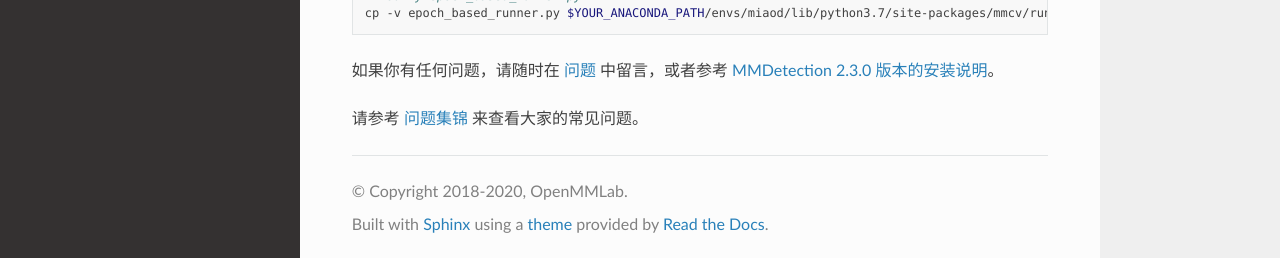
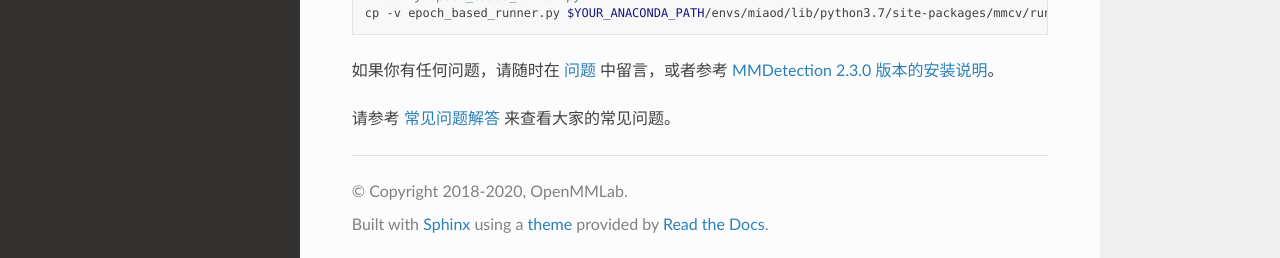
Before and after one commit to yuantn/MI-AOD, a Sphinx documentation site: the page built from docs/installation_cn.md, in a window 1280 px wide and 900 px high, scrolled down 2647 px. Shown: the part 639-897 px from the top of the window. Built offline with Sphinx 7.4.7 and the Read the Docs theme 2.0.0, drawn with Linux system fonts in a browser that asks for light colours.

Commit message:
Update installation_cn.md

```diff
--- a/docs/installation_cn.md
+++ b/docs/installation_cn.md
@@ -156,4 +156,4 @@ cp -v epoch_based_runner.py $YOUR_ANACONDA_PATH/envs/miaod/lib/python3.7/site-pa
 
 如果你有任何问题，请随时在 [问题](../../issues) 中留言，或者参考 [MMDetection 2.3.0 版本的安装说明](https://github.com/open-mmlab/mmdetection/blob/v2.3.0/docs/install.md)。
 
-请参考 [问题集锦](FAQ_cn.md) 来查看大家的常见问题。
+请参考 [常见问题解答](FAQ_cn.md) 来查看大家的常见问题。
```
